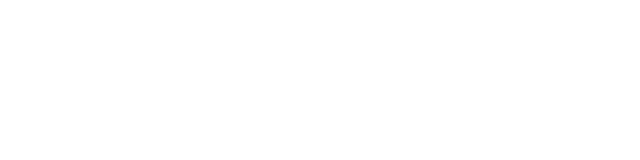
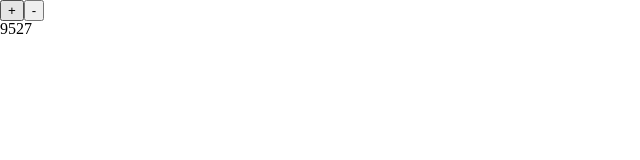
Before and after one commit to z-yumu/react-management, a React (Vite) app: page /login in a window 1280 px wide. Shown: the top 160 px of the page, without its empty margins (0-640 px from the left). Built offline with nearby package versions, Linux system fonts and the light colour scheme.

Commit message:
增加toolkit

```diff
--- a/src/store/index.tsx
+++ b/src/store/index.tsx
@@ -1,10 +1,15 @@
-import {legacy_createStore,combineReducers} from 'redux'
+import { configureStore } from "@reduxjs/toolkit"
+import user from './user'
 
-// 组合多个reducer
-const reducer = combineReducers({
 
+
+
+const store = configureStore({
+    reducer:{
+        user
+    }
 })
 
-const store = legacy_createStore(reducer, window.__REDUX_DEVTOOLS_EXTENSION__ && window.__REDUX_DEVTOOLS_EXTENSION__())
+
 
 export default store
--- /dev/null
+++ b/src/store/user/index.ts
@@ -0,0 +1,29 @@
+import { createSlice } from '@reduxjs/toolkit'
+
+// 为 slice state 定义一个类型
+interface UserState {
+  testVal: number
+}
+
+// 使用该类型定义初始 state
+const initialState: UserState = {
+  testVal: 9527
+}
+
+export const counterSlice = createSlice({
+  name: 'user',
+  // `createSlice` 将从 `initialState` 参数推断 state 类型
+  initialState,
+  reducers: {
+    increment: state => {
+      state.testVal += 1
+    },
+    decrement: state => {
+      state.testVal -= 1
+    },
+  }
+})
+
+export const { increment, decrement } = counterSlice.actions
+
+export default counterSlice.reducer
--- a/src/types/store.d.ts
+++ b/src/types/store.d.ts
@@ -3,6 +3,8 @@
 // ReturnType<T> -- 获取函数返回值类型。
 type RootState = ReturnType<typeof import('@/store').getState>
 
+type AppDispatch = typeof store.dispatch
+
 interface Window{
     __REDUX_DEVTOOLS_EXTENSION__:function
 }
--- a/src/views/Login/index.tsx
+++ b/src/views/Login/index.tsx
@@ -1,17 +1,18 @@
 import {useSelector,useDispatch} from 'react-redux'
+import { increment, decrement } from '@/store/user'
 
 
 
 
 const Login = ()=>{
-    const {test} = useSelector((state:RootState)=>({test:state.test}))
+    const { testVal } = useSelector((state:RootState)=>({testVal:state.user.testVal}))
     const dispatch = useDispatch()
-    const chanageTest = ()=>{
-        dispatch({type:'changeTest',val:'8848'})
-    }
+
     return(
         <>
-            <h1 onClick={chanageTest}>{test}</h1>
+            <button onClick={()=>{dispatch(increment())}}>+</button>
+            <button onClick={()=>{dispatch(decrement())}}>-</button>
+            <h1>{testVal}</h1>
         </>
     )
 }
```
Also changed, not shown: src/App.tsx (+0 -12 lines), src/store/reducer.ts (deleted, +0 -8 lines), git.txt.
